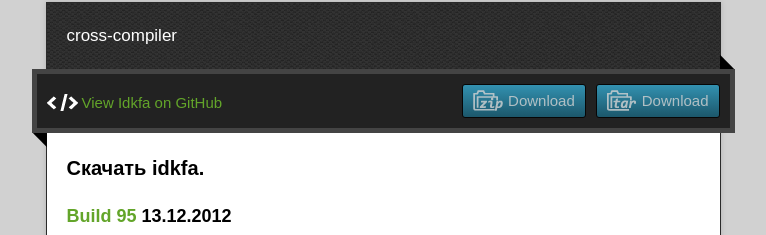
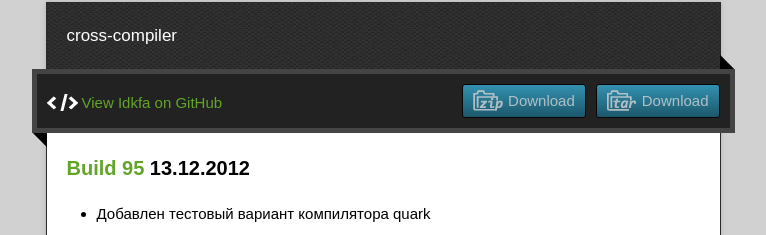
Before and after one commit to whiteTigr/idkfa, a plain HTML site: page index.html in a window 1280 px wide. Shown: the part 128-363 px from the top of the page, without its empty margins (257-1023 px from the left). Drawn offline with nearby package versions, Linux system fonts and the light colour scheme.

Commit message:
first version

```diff
--- a/index.html
+++ b/index.html
@@ -36,9 +36,8 @@
         <span class="blc"></span><span class="trc"></span>
         </div>
         <article class="markdown-body">
-          <h3>Скачать idkfa.</h3>
 
-<h4><a href="https://github.com/whiteTigr/idkfa/archive/b95.zip"><span>Build 95</span></a> 13.12.2012</h4>
+<h3><a href="https://raw.github.com/whiteTigr/idkfa/master/idKFa.exe"><span>Build 95</span></a> 13.12.2012</h3>
 <ul>
 	<li>Добавлен тестовый вариант компилятора quark</li>
 	<ul>
@@ -52,7 +51,7 @@
     </div>
     <footer>
       <div class="owner">
-      <p><a href="https://github.com/whiteTigr" class="avatar"><img src="../images/avatar.jpg" width="48" height="48"/></a> <a href="https://github.com/whiteTigr">whiteTigr</a> maintains <a href="https://github.com/whiteTigr/idkfa">Idkfa</a></p>
+      <p><a href="https://github.com/whiteTigr" class="avatar"><img src="images/avatar.jpg" width="48" height="48"/></a> <a href="https://github.com/whiteTigr">whiteTigr</a> maintains <a href="https://github.com/whiteTigr/idkfa">Idkfa</a></p>
 
 
       </div>
```
